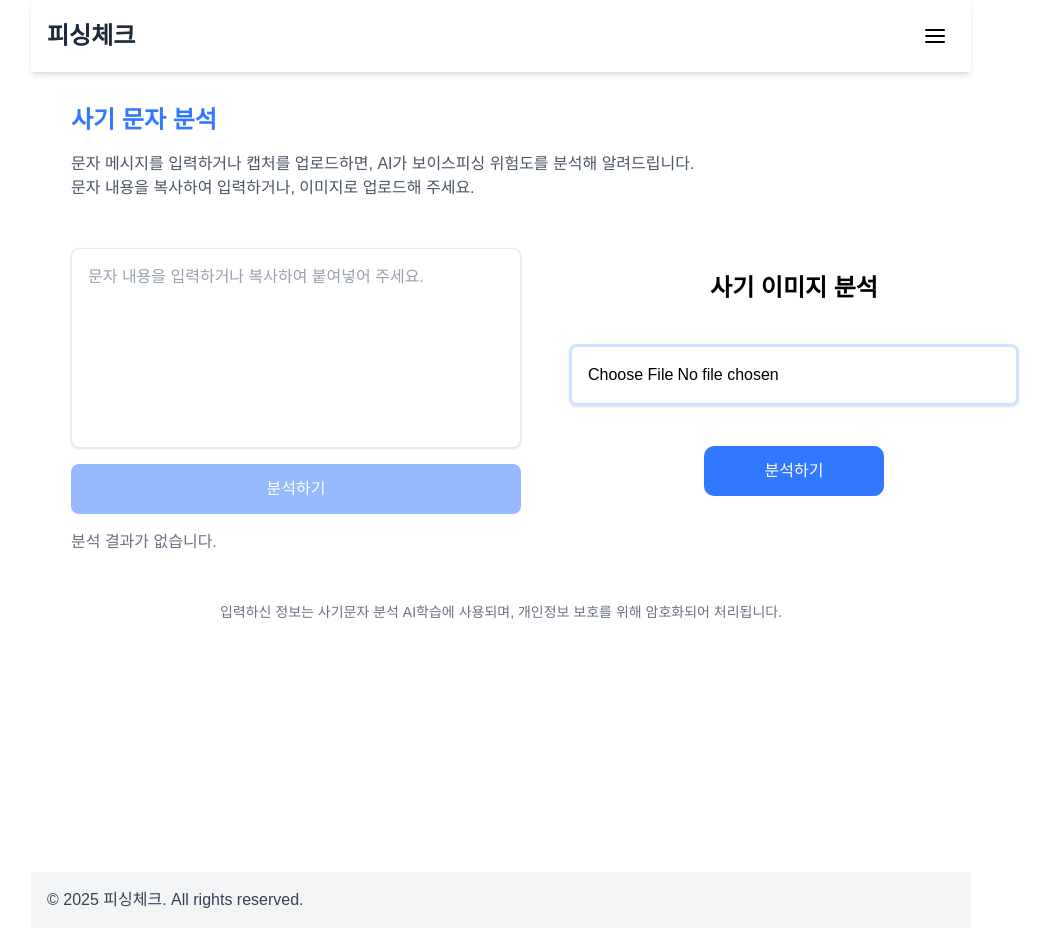
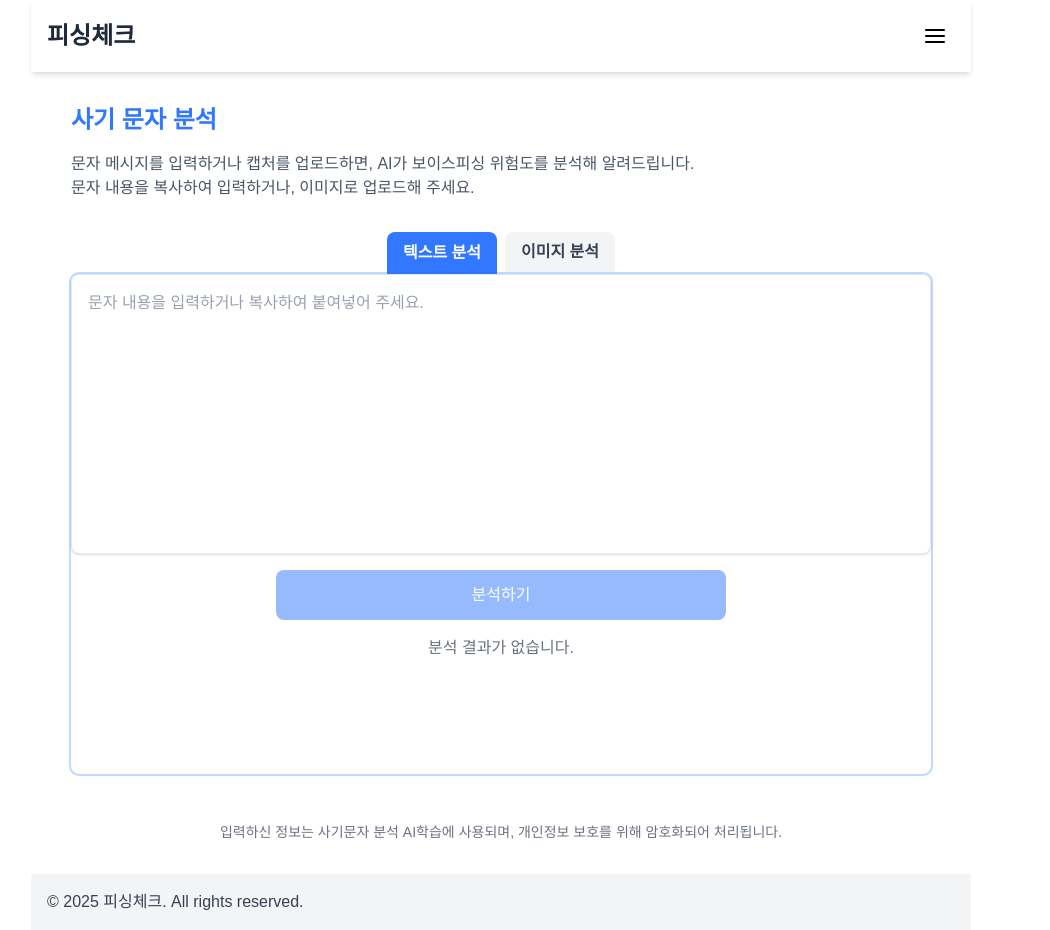
Before and after one commit to Su-Bang-Phishing-Check/Front-Phishing-Check, a Next.js app: page /analyse in a window 1280 px wide. Shown: the whole page, without its empty margins (139-1189 px from the left). Built offline with nearby package versions, Linux system fonts and the light colour scheme.

Commit message:
feat: analyse page 설정

```diff
--- a/src/app/analyse/components/AnalyseResult.tsx
+++ b/src/app/analyse/AnalyseResult.tsx
@@ -1,5 +1,5 @@
 interface AnalyseResultProps {
-  result: { result: boolean; accuracy: number } | null;
+  result: { isScam: boolean; score: number } | null;
 }
 const AnalyseResult = ({ result }: AnalyseResultProps) => {
   return (
@@ -9,11 +9,11 @@ const AnalyseResult = ({ result }: AnalyseResultProps) => {
           <h2 className="text-lg font-semibold">분석 결과</h2>
           <p>
             사기 여부:{' '}
-            {result.result
+            {result.isScam
               ? '🚨 사기 문자입니다.'
               : '✅ 정상적인 문자입니다.'}
           </p>
-          <p>신뢰 점수: {result.accuracy.toFixed(2)}%</p>
+          <p>신뢰 점수: {result.score.toFixed(2)}%</p>
         </div>
       ) : (
         <p className="text-gray-500">분석 결과가 없습니다.</p>
--- a/src/app/analyse/components/ImageAnalyse.tsx
+++ /dev/null
@@ -1,71 +0,0 @@
-"use client";
-import { useState } from "react";
-
-const ImageAnalyse = () => {
-  const [image, setImage] = useState<File | null>(null);
-  const [result, setResult] = useState<null | {
-    isScam: boolean;
-    score: number;
-  }>(null);
-
-  const handleImageChange = (e: React.ChangeEvent<HTMLInputElement>) => {
-    if (e.target.files && e.target.files[0]) {
-      setImage(e.target.files[0]);
-    }
-  };
-
-  const handleSubmit = async () => {
-    if (!image) {
-      alert("이미지를 선택해주세요.");
-      return;
-    }
-
-    const formData = new FormData();
-    formData.append("image", image);
-
-    const res = await fetch(
-      `${process.env.NEXT_PUBLIC_API_URL}/analyse/image`,
-      {
-        method: "POST",
-        body: formData,
-      }
-    );
-
-    if (!res.ok) {
-      alert("결과값 확인 안됨!");
-      return;
-    }
-
-    const data = await res.json();
-    setResult(data);
-  };
-
-  return (
-    <div className="flex flex-col items-center justify-center p-6 gap-y-6">
-      <h1 className="text-2xl font-bold">사기 이미지 분석</h1>
-      <input
-        type="file"
-        accept="image/*"
-        onChange={handleImageChange}
-        className="bg-white border-3 border-[#CEE3FF] p-4 my-4 mx-2 rounded-lg shadow-sm text-black w-[450px]"
-      />
-      <button
-        onClick={handleSubmit}
-        className="cursor-pointer w-[180px] h-[50px] text-base	rounded-[10px] px-4 py-2 bg-[#3177ff] text-white hover:bg-[#005ce6] transition-colors duration-200"
-      >
-        분석하기
-      </button>
-      {result && (
-        <div className="bg-white border-3 border-[#CEE3FF] p-4 rounded-lg shadow-sm text-black w-[450px] h-[200px]">
-          <h2 className="text-lg font-semibold">분석 결과</h2>
-          <p>
-            {result.isScam ? "사기 이미지입니다." : "정상적인 이미지입니다."}
-          </p>
-          <p>신뢰 점수: {(result.score * 100).toFixed(4)} %</p>
-        </div>
-      )}
-    </div>
-  );
-};
-
-export default ImageAnalyse;
--- /dev/null
+++ b/src/app/analyse/components/ImageAnalyse/ImageAnalyse.tsx
@@ -0,0 +1,49 @@
+'use client';
+import { useState } from 'react';
+import ImageUpload from './ImageUpload';
+import AnalyseButton from '../../AnalyseButton';
+import AnalyseResult from '../../AnalyseResult';
+
+const ImageAnalyse = () => {
+  const [image, setImage] = useState<File | null>(null);
+  const [result, setResult] = useState<null | {
+    isScam: boolean;
+    score: number;
+  }>(null);
+
+  const handleSubmit = async () => {
+    if (!image) {
+      alert('이미지를 선택해주세요.');
+      return;
+    }
+
+    const formData = new FormData();
+    formData.append('image', image);
+
+    const res = await fetch(
+      `${process.env.NEXT_PUBLIC_API_URL}/analyse/image`,
+      {
+        method: 'POST',
+        body: formData,
+      }
+    );
+
+    if (!res.ok) {
+      alert('결과값 확인 안됨!');
+      return;
+    }
+
+    const data = await res.json();
+    setResult(data);
+  };
+
+  return (
+    <div className="w-full max-w-[900px] flex flex-col items-center justify-center p-6 gap-y-6">
+      <ImageUpload image={image} setImage={setImage} />
+      <AnalyseButton onClick={handleSubmit} disabled={!image} />
+      <AnalyseResult result={result} />
+    </div>
+  );
+};
+
+export default ImageAnalyse;
--- /dev/null
+++ b/src/app/analyse/components/ImageAnalyse/ImageUpload.tsx
@@ -0,0 +1,50 @@
+'use client';
+import React from 'react';
+
+interface ImageUploadProps {
+  image: File | null;
+  setImage: (file: File | null) => void;
+}
+
+const ImageUpload = ({ image, setImage }: ImageUploadProps) => {
+  const handleImageChange = (
+    e: React.ChangeEvent<HTMLInputElement>
+  ) => {
+    if (e.target.files && e.target.files[0]) {
+      setImage(e.target.files[0]);
+    }
+  };
+
+  return (
+    <div
+      className="
+      w-full h-50 md:h-70
+      bg-white border border-gray-200 rounded-lg shadow-sm
+        p-4 resize-none placeholder-gray-400
+        focus:outline-none
+        text-sm md:text-base"
+    >
+      <label className="text-sm md:text-basetext-sm text-gray-600 items-center">
+        이미지를 업로드하세요
+        <input
+          type="file"
+          accept="image/*"
+          onChange={handleImageChange}
+          className="hidden file:w-full"
+        />
+      </label>
+
+      {image && (
+        <div className="mt-4">
+          <img
+            src={URL.createObjectURL(image)}
+            alt={image.name}
+            className="w-32 h-32 object-cover rounded border border-gray-300"
+          />
+        </div>
+      )}
+    </div>
+  );
+};
+
+export default ImageUpload;
--- /dev/null
+++ b/src/app/analyse/components/TabSelector.tsx
@@ -0,0 +1,35 @@
+'use client';
+
+interface TabSelectorProps {
+  selected: 'text' | 'image';
+  onSelect: (tab: 'text' | 'image') => void;
+}
+
+const TabSelector = ({ selected, onSelect }: TabSelectorProps) => {
+  return (
+    <div className="flex justify-center space-x-2 font-base md:font-semibold">
+      <button
+        className={`px-4 py-2 rounded-t-lg ${
+          selected === 'text'
+            ? 'bg-[#3177FF] text-white'
+            : 'bg-gray-100 text-gray-700 border-b-2 border-blue-200'
+        }`}
+        onClick={() => onSelect('text')}
+      >
+        텍스트 분석
+      </button>
+      <button
+        className={`px-4 py-2 rounded-t-lg ${
+          selected === 'image'
+            ? 'bg-[#3177FF] text-white'
+            : 'bg-gray-100 text-gray-700 border-b-2 border-blue-200'
+        }`}
+        onClick={() => onSelect('image')}
+      >
+        이미지 분석
+      </button>
+    </div>
+  );
+};
+
+export default TabSelector;
--- a/src/app/analyse/components/TextAnalyse.tsx
+++ b/src/app/analyse/components/TextAnalyse/TextAnalyse.tsx
@@ -2,14 +2,14 @@
 
 import { useState } from 'react';
 import TextInput from './TextInput';
-import AnalyseButton from './AnalyseButton';
-import AnalyseResult from './AnalyseResult';
+import AnalyseButton from '../../AnalyseButton';
+import AnalyseResult from '../../AnalyseResult';
 
 const TextAnalyse = () => {
   const [text, setText] = useState('');
   const [result, setResult] = useState<null | {
-    result: boolean;
-    accuracy: number;
+    isScam: boolean;
+    score: number;
   }>(null);
 
   const handleSubmit = async () => {
@@ -34,7 +34,7 @@ const TextAnalyse = () => {
   };
 
   return (
-    <div className="w-full max-w-[450px] flex flex-col gap-y-4">
+    <div className="w-full max-w-[900px] flex flex-col gap-y-4 items-center">
       <TextInput text={text} setText={setText} />
       <AnalyseButton onClick={handleSubmit} disabled={!text.trim()} />
       <AnalyseResult result={result} />
--- a/src/app/analyse/components/TextInput.tsx
+++ b/src/app/analyse/components/TextAnalyse/TextInput.tsx
@@ -15,10 +15,10 @@ const TextInput = ({
       onChange={(e) => setText(e.target.value)}
       placeholder="문자 내용을 입력하거나 복사하여 붙여넣어 주세요."
       className="
-      w-full md:w-[450px] h-40 md:h-50
+      w-full h-50 md:h-70
       bg-white border border-gray-200 rounded-lg shadow-sm
         p-4 resize-none placeholder-gray-400
-        focus:outline-none focus:ring-2 focus:ring-[#3177FF]/50
+        focus:outline-none
         text-sm md:text-base"
     />
   );
--- a/src/app/analyse/page.tsx
+++ b/src/app/analyse/page.tsx
@@ -1,8 +1,14 @@
 'use client';
-import TextAnalyse from './components/TextAnalyse';
-import ImageAnalyse from './components/ImageAnalyse';
+import TextAnalyse from './components/TextAnalyse/TextAnalyse';
+import ImageAnalyse from './components/ImageAnalyse/ImageAnalyse';
+import TabSelector from './components/TabSelector';
+import { useState } from 'react';
 
 const AnalysePage = () => {
+  const [selectedTab, setSelectedTab] = useState<'text' | 'image'>(
+    'text'
+  );
+
   return (
     <div className="flex flex-col items-center p-6 gap-y-6">
       <div className="w-full max-w-[900px] flex flex-col gap-y-4 py-2">
@@ -17,14 +23,23 @@ const AnalysePage = () => {
           문자 내용을 복사하여 입력하거나, 이미지로 업로드해 주세요.
         </p>
       </div>
-      <div className="w-full max-w-[900px] flex flex-col md:flex-row gap-4 pt-4">
-        <div className="flex-1">
-          <TextAnalyse />
-        </div>
-        <div className="flex-1">
-          <ImageAnalyse />
+      <div className="w-full max-w-[900px]">
+        <TabSelector
+          selected={selectedTab}
+          onSelect={setSelectedTab}
+        />
+        <div
+          className="w-full max-w-[900px] md:flex-row h-[400px] md:h-[500px]
+      ring-2 ring-blue-200 rounded-lg shadow-sm"
+        >
+          {selectedTab === 'text' ? (
+            <TextAnalyse />
+          ) : (
+            <ImageAnalyse />
+          )}
         </div>
       </div>
+
       <p className="p-2 text-gray-500 text-xs md:text-sm mt-4">
         입력하신 정보는 사기문자 분석 AI학습에 사용되며,{' '}
         <br className="md:hidden" />
```
Also changed, not shown: src/app/analyse/components/ImageUpload.tsx (deleted, +0 -8 lines), src/app/analyse/AnalyseButton.tsx (renamed from src/app/analyse/components/AnalyseButton.tsx).
